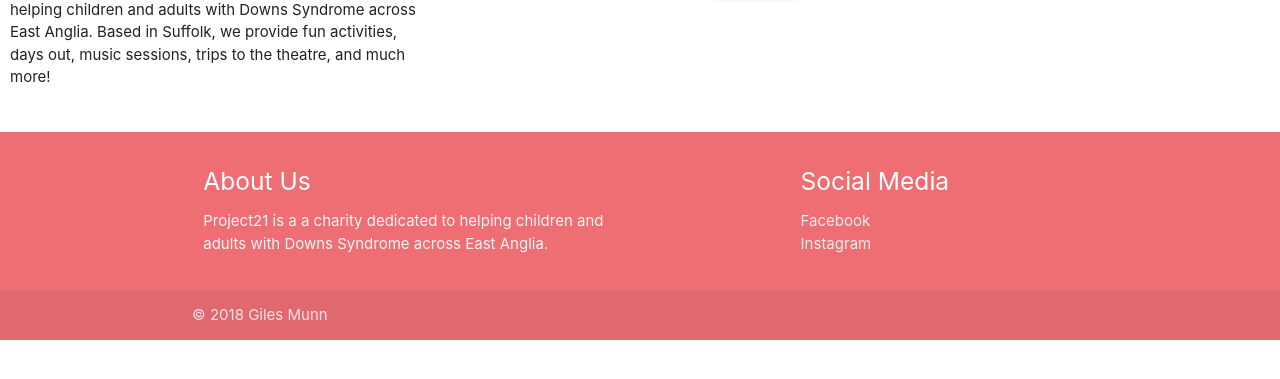
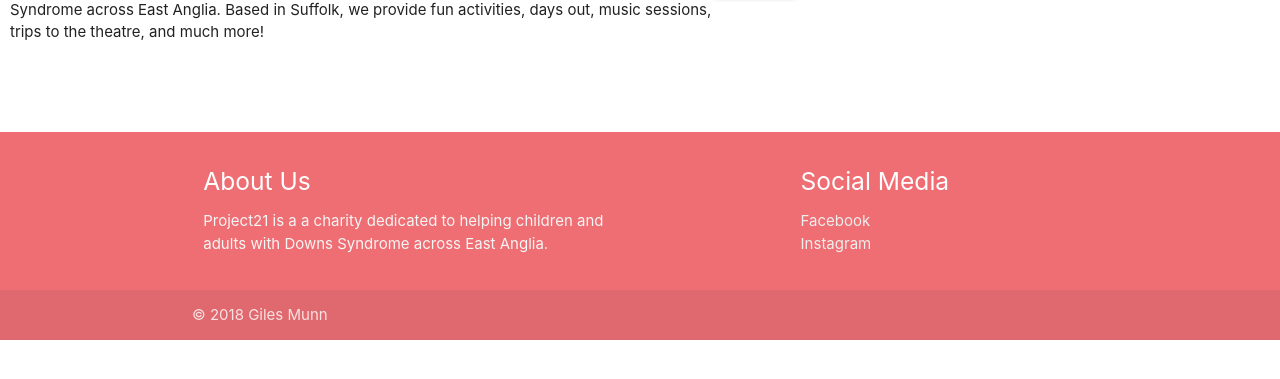
Before and after one commit to Project21UK/Project21UK.github.io, a plain HTML site: page index.html in a window 1280 px wide. Shown: the part 135-514 px from the top of the page. Drawn offline with nearby package versions, Linux system fonts and the light colour scheme.

Commit message:
Removed wrong width item from nested div tag

```diff
--- a/index.html
+++ b/index.html
@@ -3,7 +3,7 @@
 
 <div style="float:left; width:55%; margin-left:10px">
 	<h3> Project21 </h3>
-	<div style="width:60%"> Welcome to Project21 UK! We are a charity dedicated to
+	<div> Welcome to Project21 UK! We are a charity dedicated to
 	 helping children and adults with Downs Syndrome across East Anglia.
 	 Based in Suffolk, we provide fun activities, days out, music sessions, trips to the theatre, and much more! </div>
 	</div>
```
